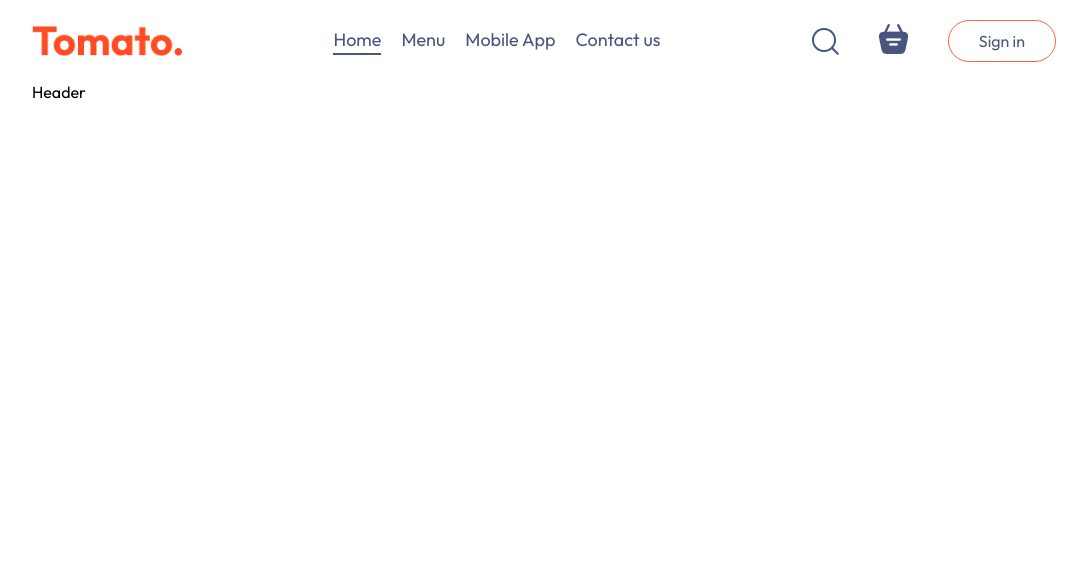
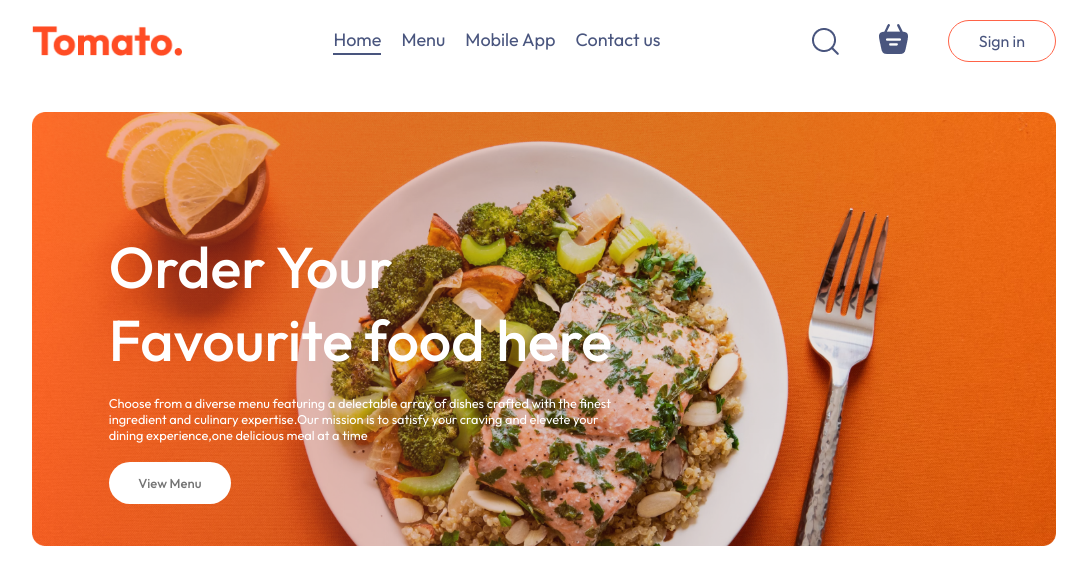
Before and after one commit to SHIVAKUMAR-KS/Food_Delivery_App, a React (Vite) app in the folder frontend/: page / in a window 1280 px wide. Shown: the top 584 px of the page, without its empty margins (96-1183 px from the left). Built offline with nearby package versions, Linux system fonts and the light colour scheme.

Commit message:
done home pages with text animation

```diff
--- a/frontend/src/components/Header/Header.css
+++ b/frontend/src/components/Header/Header.css
@@ -0,0 +1,42 @@
+.header{
+    height: 34vw;
+    margin: 30px auto;
+    background: url('/header_img.png') no-repeat;
+    background-size: contain;
+    position: relative;
+
+}
+.header-contents{
+    position: absolute;
+    display: flex;
+    flex-direction: column;
+    align-items: start;
+    gap: 1.5vw;
+    max-width: 50%;
+    bottom: 10%;
+    left: 6vw;
+    animation: fadeIn 2.5s;
+
+}
+
+.header-contents h2{
+    font-weight: 500;
+    color: white;
+    font-size: max(4.5vw,20px);
+}
+.header-contents p{
+
+    color: white;
+    font-size: 1vw;
+}
+.header-contents button{
+    border: none;
+    color: #747474;
+    font-weight: 500;
+    padding: 1vw 2.3vw;
+    background-color: white;
+    font-size: max(1vw,13px);
+    border-radius: 50px;
+    cursor: pointer;
+
+}
--- a/frontend/src/components/Header/Header.jsx
+++ b/frontend/src/components/Header/Header.jsx
@@ -3,7 +3,13 @@
 
 const Header = () => {
   return (
-    <div>Header</div>
+    <div className='header'>
+      <div className="header-contents">
+        <h2>Order Your Favourite food here</h2>
+        <p>Choose from a diverse menu featuring a delectable array of dishes crafted with the finest ingredient and culinary expertise.Our mission is to satisfy your craving and elevete your dining experience,one delicious meal at a time</p>
+        <button>View Menu</button>
+      </div>
+    </div>
   )
 }
 
--- a/frontend/src/index.css
+++ b/frontend/src/index.css
@@ -19,3 +19,14 @@
   width: 80%;
   margin: auto;
 }
+
+
+/* this code for give thetext animation for appear*/
+@keyframes fadeIn {
+  0%{
+    opacity: 0;
+  }
+  100%{
+    opacity: 1;
+  }
+}
```
